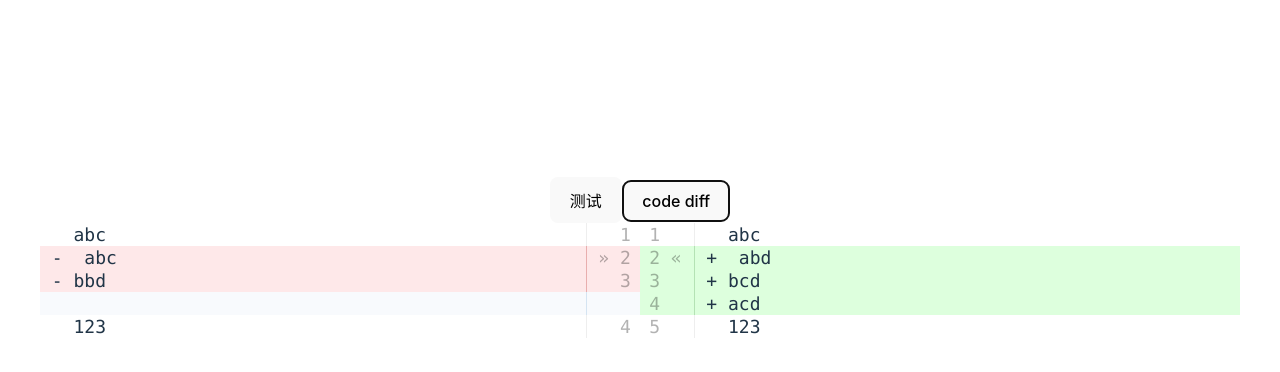
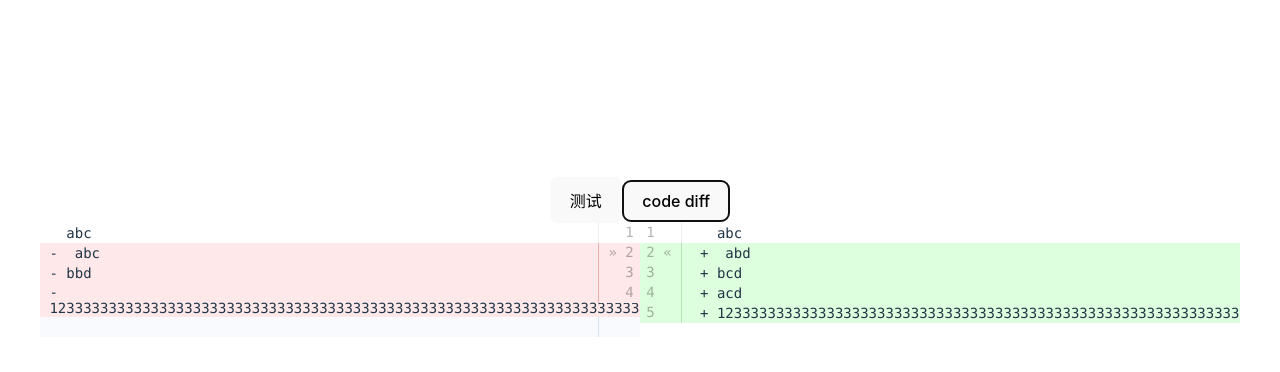
Before and after one commit to feiya1314/vue3-code-diff-merge, a Vue app: page / in a window 1280 px wide. Both pictures are taken after a click on the button "code diff". Shown: the top 372 px of the page. Built offline with nearby package versions, Linux system fonts and the light colour scheme.

Commit message:
添加左右对比内容显示完全

```diff
--- a/src/components/code-diff-merge/CodeDiffMerge.vue
+++ b/src/components/code-diff-merge/CodeDiffMerge.vue
@@ -1,5 +1,5 @@
 <template>
-  <button @click="doDiffText('abc \n abd\nbcd\nacd\n123')">code diff</button>
+  <button @click="doDiffText('abc \n abd\nbcd\nacd\n12333333333333333333333333333333333333333333333333333333333333333333333333333333333333333333333333333333333333333333333333333333')">code diff</button>
 
   <div class="diff">
     <div class="diff-wrapper">
@@ -50,7 +50,7 @@ const props = defineProps({
   },
   fontSize: {
     type: String,
-    default: "18px",
+    default: "14px",
     required: false
   },
   oldString: {
@@ -75,7 +75,7 @@ const props = defineProps({
 const linesPairs = ref(new Array<ContrastLinesPair>());
 // const num = ref(0);
 const doDiffText = (data: string) => {
-  let result: Array<TextLine[]> = getDiff("abc \n abc\nbbd\n123", data);
+  let result: Array<TextLine[]> = getDiff("abc \n abc\nbbd\n123333333333333333333333333333333333333333333333333333333333333333333333333333333333333333333333333333333333333", data);
   console.log(result);
 
   let compactResult = compactEmptyLines(result);
@@ -128,6 +128,29 @@ export default {
   height: v-bind(pageHeight);
 }
 
+tr {
+    display: table-row;
+    vertical-align: inherit;
+    border-color: inherit;
+}
+table {
+    display: table;
+    border-collapse: separate;
+    box-sizing: border-box;
+    text-indent: initial;
+    border-spacing: 2px;
+    border-color: grey;
+}
+td {
+    display: table-cell;
+    vertical-align: inherit;
+}
+tbody {
+    display: table-row-group;
+    vertical-align: middle;
+    border-color: inherit;
+}
+
 .diff-content {
   display: flex;
   width: 100%;
@@ -142,6 +165,10 @@ export default {
   width: 50%;
 
 }
+
+/* .diff-page::-webkit-scrollbar {
+  display: none;
+} */
 
 .diff-page-left {
   text-align: left;
@@ -158,6 +185,7 @@ export default {
   border-collapse: collapse;
   font-family: Menlo, Consolas, monospace;
   font-size: v-bind(fontSize);
+  /* table-layout : fixed ; */
 }
 
 .diff-wrapper tr {
--- a/src/components/code-diff-merge/SideBySideLine.vue
+++ b/src/components/code-diff-merge/SideBySideLine.vue
@@ -17,31 +17,38 @@
     <!-- -------------------- 右侧 文本列行号 结束------------------------>
 
     <!-- -------------------- 文本列处理 开始------------------------>
+
     <td v-if="groupLines[index].status == LineStatus.REMOVED" class="line-value line-del">
-      <div>
+      <div class="line-value-wapper">
+        <span v-if="position == 'right'" class="line-prefix">&nbsp;&nbsp;&nbsp;&nbsp;&nbsp;&nbsp;</span>
         <span class="line-prefix">&nbsp;-&nbsp;</span>
         <span class="line-ctn">{{ groupLines[index].value }}</span>
+        <span v-if="position == 'left'" class="line-prefix">&nbsp;&nbsp;&nbsp;&nbsp;&nbsp;&nbsp;</span>
       </div>
     </td>
 
     <td v-if="groupLines[index].status == LineStatus.ADD" class="line-value line-add">
-      <div>
+      <div class="line-value-wapper">
+        <span v-if="position == 'right'" class="line-prefix">&nbsp;&nbsp;&nbsp;&nbsp;&nbsp;&nbsp;</span>
         <span class="line-prefix">&nbsp;+&nbsp;</span>
         <span class="line-ctn">{{ groupLines[index].value }}</span>
+        <span v-if="position == 'left'" class="line-prefix">&nbsp;&nbsp;&nbsp;&nbsp;&nbsp;&nbsp;</span>
       </div>
     </td>
 
     <td v-if="groupLines[index].status == LineStatus.EMPTY" class="line-value line-empty">
-      <div>
+      <div class="line-value-wapper">
         <span class="line-prefix">&nbsp;&nbsp;&nbsp;</span>
         <span class="line-ctn"><br></span>
       </div>
     </td>
 
     <td v-if="groupLines[index].status == LineStatus.NORMAL" class="line-value line-normal">
-      <div>
+      <div class="line-value-wapper">
+        <span v-if="position == 'right'" class="line-prefix">&nbsp;&nbsp;&nbsp;&nbsp;&nbsp;&nbsp;</span>
         <span class="line-prefix">&nbsp;&nbsp;&nbsp;</span>
         <span class="line-ctn">{{ groupLines[index].value }}</span>
+        <span v-if="position == 'left'" class="line-prefix">&nbsp;&nbsp;&nbsp;&nbsp;&nbsp;&nbsp;</span>
       </div>
     </td>
     <!-- -------------------- 文本列处理 结束------------------------>
@@ -131,7 +138,11 @@ export default defineComponent({
 }
 
 .line-value {
-  width: calc(100%-50px);
+  width: calc(100%-3em);
+}
+
+.line-value-wapper {
+  width: 100%;
 }
 
 .line-num {
@@ -153,11 +164,14 @@ export default defineComponent({
   overflow: hidden;
   text-overflow: ellipsis;
   height: 20px;
+  position: absolute;
 }
+
 
 .line-num-right {
   /* padding-right: 0.5em; */
   text-align: right;
+  left: 600px;
   border-left-width: 0px;
   border-right-width: 1px;
   border-top-width: 0px;
@@ -167,6 +181,7 @@ export default defineComponent({
 .line-num-left {
   /* padding-left: 0.5em; */
   text-align: left;
+  right: 600px;
   border-left-width: 1px;
   border-right-width: 0px;
   border-top-width: 0px;
```
